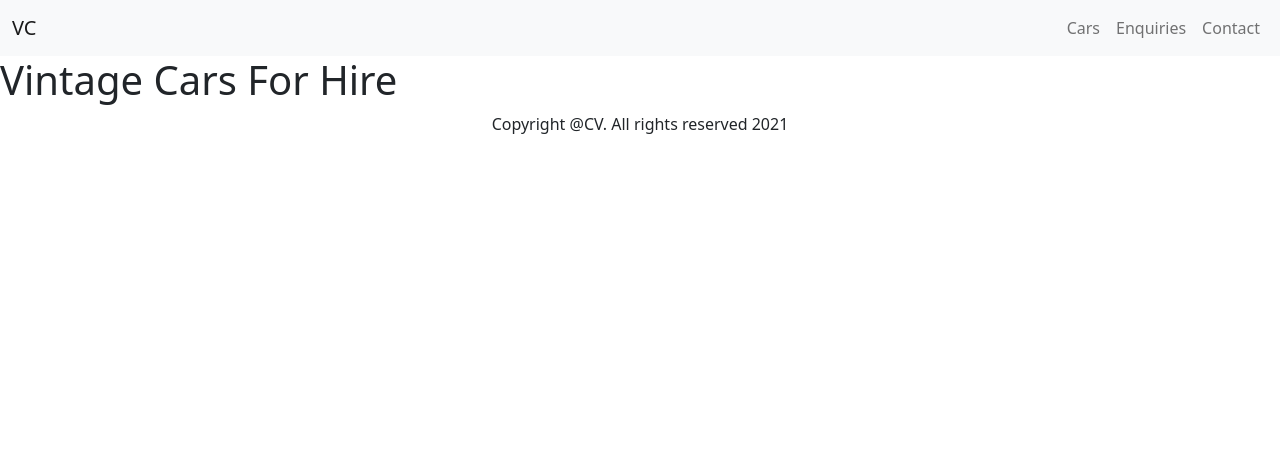
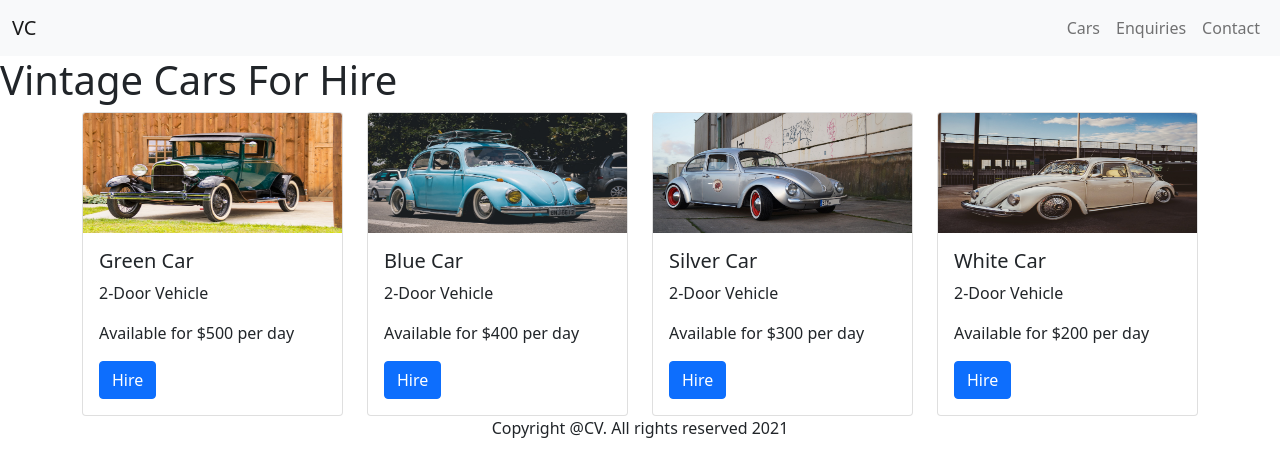
Before and after one commit to Vega-56/JWD-car-site, a plain HTML site: page index.html in a window 1280 px wide. Drawn offline with nearby package versions, Linux system fonts and the light colour scheme.

Commit message:
Modify card car images

```diff
--- a/index.html
+++ b/index.html
@@ -3,6 +3,7 @@
   <head>
     <meta charset="utf-8">
     <meta name="viewport" content="width=device-width, initial-scale=1">
+    <link href="resources/css/style.css" rel="stylesheet">
 
     <!-- Bootstrap CSS -->
     <link href="https://cdn.jsdelivr.net/npm/bootstrap@5.1.0/dist/css/bootstrap.min.css" rel="stylesheet" integrity="sha384-KyZXEAg3QhqLMpG8r+8fhAXLRk2vvoC2f3B09zVXn8CA5QIVfZOJ3BCsw2P0p/We" crossorigin="anonymous">
@@ -41,19 +42,72 @@
 
     <main class="container">
         <article class="row">
-            <section id="cars-section" class="col" >
+            <div class="col">
 
-            </section>
+                <section id="cars-section" class="row" >
+                    <div class="col-12 col-md-3">
+                        <div class="card">
+                            <img src="/resources/images/vintagegreen.jpg" class="card-img-top w-100" alt="Vintage car with green paint">
+                            <div class="card-body">
+                              <h5 class="card-title">Green Car</h5>
+                              <p class="card-text">2-Door Vehicle</p>
+                              <p class="card-text">Available for $500 per day</p>
+                              <a href="#" class="btn btn-primary">Hire</a>
+                            </div>
+                          </div>
+
+                    </div>
+
+                    <div class="col-12 col-md-3">
+                        <div class="card">
+                            <img src="/resources/images/vintagelightblue.jpg" class="card-img-top w-100" alt="Vintage car with blue paint">
+                            <div class="card-body">
+                              <h5 class="card-title">Blue Car</h5>
+                              <p class="card-text">2-Door Vehicle</p>
+                              <p class="card-text">Available for $400 per day</p>
+                              <a href="#" class="btn btn-primary">Hire</a>
+                            </div>
+                          </div>
+
+                    </div>
+
+                    <div class="col-12 col-md-3">
+                        <div class="card">
+                            <img src="/resources/images/vintagesilver.jpg" class="card-img-top w-100" alt="Vintage car with silver paint">
+                            <div class="card-body">
+                              <h5 class="card-title">Silver Car</h5>
+                              <p class="card-text">2-Door Vehicle</p>
+                              <p class="card-text">Available for $300 per day</p>
+                              <a href="#" class="btn btn-primary">Hire</a>
+                            </div>
+                          </div>
+
+                    </div>
+
+                    <div class="col-12 col-md-3">
+                        <div class="card">
+                            <img src="/resources/images/vintagewhite.jpg" class="card-img-top w-100" alt="Vintage car with white paint">
+                            <div class="card-body">
+                              <h5 class="card-title">White Car</h5>
+                              <p class="card-text">2-Door Vehicle</p>
+                              <p class="card-text">Available for $200 per day</p>
+                              <a href="#" class="btn btn-primary">Hire</a>
+                            </div>
+                          </div>
+
+                    </div>
+
+                </section>
 
 
-            <section id="enquiries">
+                <section id="enquiries">
 
-            </section>
+                </section>
 
-            <section id="contact">
+                <section id="contact">
 
-            </section>
-
+                </section>
+            </div>
         </article>
     </main>
     <footer class="text-center">Copyright @CV. All rights reserved 2021</footer>
--- a/resources/css/style.css
+++ b/resources/css/style.css
@@ -0,0 +1,4 @@
+
+.card > img{
+    max-height: 120px;
+}
```
Also changed, not shown: resources/images/vintageblue.jpg (deleted), resources/images/vintagegreen.jpg (added).
